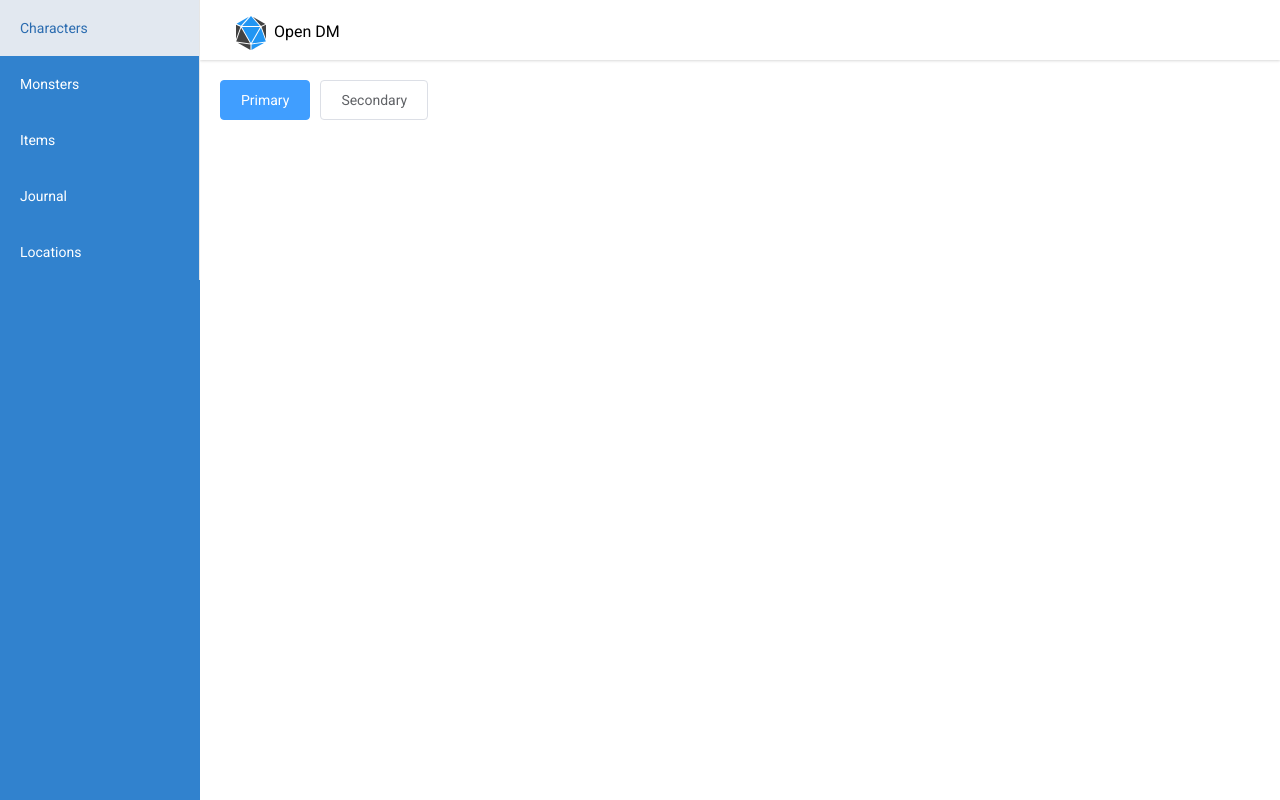
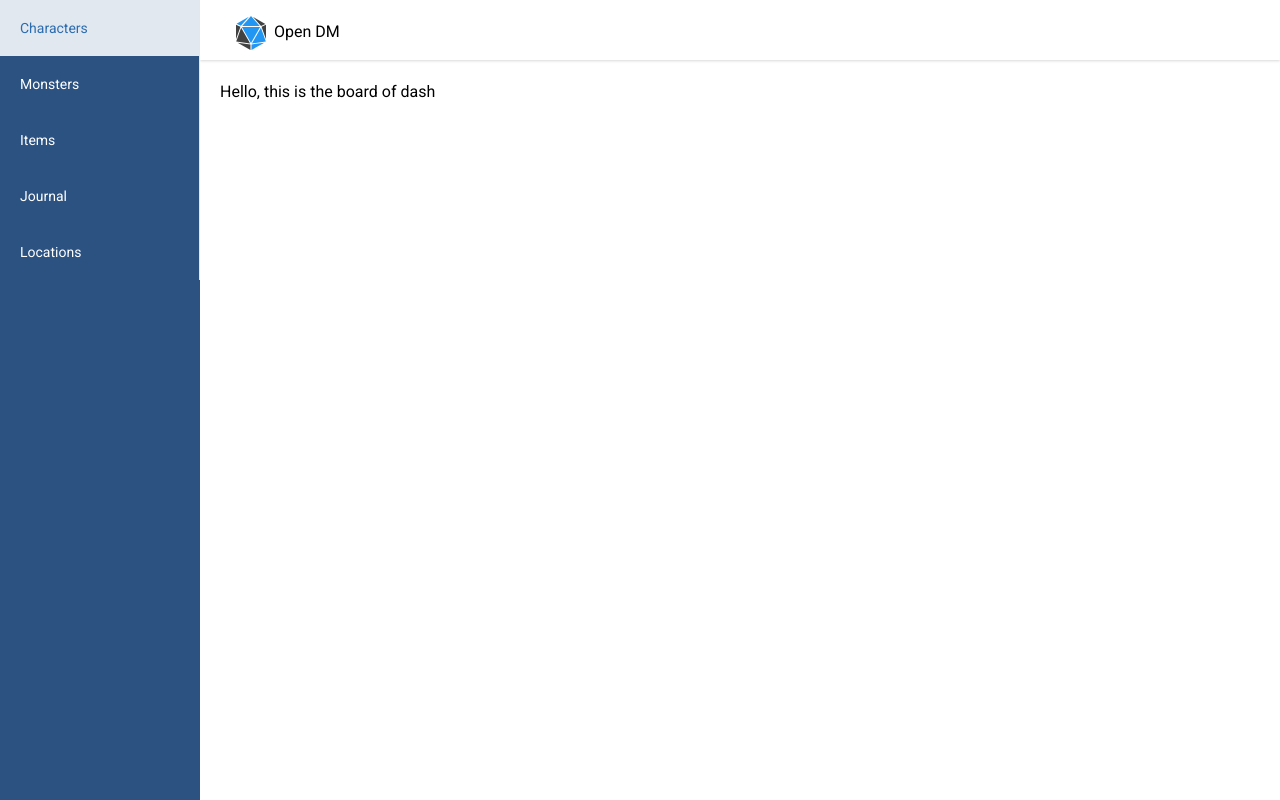
Before and after one commit to open-dm/web, a Vue app: page / in a window 1280 px wide. Built offline with nearby package versions, Linux system fonts and the light colour scheme.

Commit message:
chore: add axios and vue-router

```diff
--- a/package.json
+++ b/package.json
@@ -13,13 +13,16 @@
     "eslint-config-airbnb-base": "^14.0.0",
     "eslint-plugin-import": "^2.20.1",
     "tailwindcss": "^1.2.0",
-    "vue": "^2.6.11"
+    "vue": "^2.6.11",
+    "vue-router": "^3.1.5"
   },
   "devDependencies": {
     "@vue/cli-plugin-babel": "~4.2.0",
     "@vue/cli-plugin-eslint": "^4.2.2",
+    "@vue/cli-plugin-router": "^4.2.2",
     "@vue/cli-service": "~4.2.0",
     "@vue/eslint-config-airbnb": "^5.0.2",
+    "axios": "^0.18.0",
     "babel-eslint": "^10.0.3",
     "eslint": "^6.8.0",
     "eslint-plugin-import": "^2.20.1",
@@ -27,6 +30,7 @@
     "google-fonts-plugin": "^5.0.2",
     "sass": "^1.25.0",
     "sass-loader": "^8.0.2",
+    "vue-cli-plugin-axios": "0.0.4",
     "vue-cli-plugin-tailwind": "~1.2.0",
     "vue-template-compiler": "^2.6.11"
   },
--- a/src/App.vue
+++ b/src/App.vue
@@ -1,5 +1,9 @@
 <template>
-  <layout />
+  <layout>
+    <template #content>
+      <router-view/>
+    </template>
+  </layout>
 </template>
 
 <script>
--- a/src/components/HelloWorld.vue
+++ /dev/null
@@ -1,58 +0,0 @@
-<template>
-  <div class="hello">
-    <h1>{{ msg }}</h1>
-    <p>
-      For a guide and recipes on how to configure / customize this project,<br>
-      check out the
-      <a href="https://cli.vuejs.org" target="_blank" rel="noopener">vue-cli documentation</a>.
-    </p>
-    <h3>Installed CLI Plugins</h3>
-    <ul>
-      <li><a href="https://github.com/vuejs/vue-cli/tree/dev/packages/%40vue/cli-plugin-babel" target="_blank" rel="noopener">babel</a></li>
-      <li><a href="https://github.com/vuejs/vue-cli/tree/dev/packages/%40vue/cli-plugin-eslint" target="_blank" rel="noopener">eslint</a></li>
-    </ul>
-    <h3>Essential Links</h3>
-    <ul>
-      <li><a href="https://vuejs.org" target="_blank" rel="noopener">Core Docs</a></li>
-      <li><a href="https://forum.vuejs.org" target="_blank" rel="noopener">Forum</a></li>
-      <li><a href="https://chat.vuejs.org" target="_blank" rel="noopener">Community Chat</a></li>
-      <li><a href="https://twitter.com/vuejs" target="_blank" rel="noopener">Twitter</a></li>
-      <li><a href="https://news.vuejs.org" target="_blank" rel="noopener">News</a></li>
-    </ul>
-    <h3>Ecosystem</h3>
-    <ul>
-      <li><a href="https://router.vuejs.org" target="_blank" rel="noopener">vue-router</a></li>
-      <li><a href="https://vuex.vuejs.org" target="_blank" rel="noopener">vuex</a></li>
-      <li><a href="https://github.com/vuejs/vue-devtools#vue-devtools" target="_blank" rel="noopener">vue-devtools</a></li>
-      <li><a href="https://vue-loader.vuejs.org" target="_blank" rel="noopener">vue-loader</a></li>
-      <li><a href="https://github.com/vuejs/awesome-vue" target="_blank" rel="noopener">awesome-vue</a></li>
-    </ul>
-  </div>
-</template>
-
-<script>
-export default {
-  name: 'HelloWorld',
-  props: {
-    msg: String,
-  },
-};
-</script>
-
-<!-- Add "scoped" attribute to limit CSS to this component only -->
-<style scoped>
-h3 {
-  margin: 40px 0 0;
-}
-ul {
-  list-style-type: none;
-  padding: 0;
-}
-li {
-  display: inline-block;
-  margin: 0 10px;
-}
-a {
-  color: #42b983;
-}
-</style>
--- a/src/components/layout/Layout.vue
+++ b/src/components/layout/Layout.vue
@@ -5,7 +5,12 @@
     <el-container>
 
       <el-header class="header">
-        <div class="logo-container">
+        <div
+          class="logo-container"
+        >
+          <router-link
+            to="/"
+          >
             <img
               class="inline-block"
               alt="OpenDM logo"
@@ -13,12 +18,12 @@
               width="30px"
             >
             <span>Open DM</span>
+          </router-link>
         </div>
       </el-header>
 
       <el-main class="body">
-        <el-button type="primary">Primary</el-button>
-        <el-button type="secondary">Secondary</el-button>
+        <slot name="content" />
       </el-main>
 
     </el-container>
--- a/src/components/layout/Sidebar.vue
+++ b/src/components/layout/Sidebar.vue
@@ -5,7 +5,9 @@
   >
     <el-menu class="menu">
       <el-menu-item>Characters</el-menu-item>
-      <el-menu-item>Monsters</el-menu-item>
+      <router-link to="/monsters/list">
+        <el-menu-item>Monsters</el-menu-item>
+      </router-link>
       <el-menu-item>Items</el-menu-item>
       <el-menu-item>Journal</el-menu-item>
       <el-menu-item>Locations</el-menu-item>
@@ -20,11 +22,14 @@ export default {
 </script>
 
 <style scoped>
-.side-bar,
-.menu * {
-  @apply bg-blue-600 text-white;
+.side-bar {
+  @apply bg-blue-800;
 }
 
+.menu,
+.menu * {
+  @apply bg-transparent text-white;
+}
 
 .menu *:hover {
   @apply bg-gray-300 text-blue-700;
--- a/src/main.js
+++ b/src/main.js
@@ -1,10 +1,12 @@
 import Vue from 'vue';
+import './plugins/axios';
 import Element from 'element-ui';
 import 'element-ui/lib/theme-chalk/index.css';
 
 import App from './App.vue';
 import './assets/style/core.scss';
 import './assets/tailwind.css';
+import router from './router';
 
 
 Vue.config.productionTip = false;
@@ -12,5 +14,6 @@ Vue.config.productionTip = false;
 Vue.use(Element);
 
 new Vue({
+  router,
   render: (h) => h(App),
 }).$mount('#app');
--- /dev/null
+++ b/src/plugins/axios.js
@@ -0,0 +1,58 @@
+
+import Vue from 'vue';
+import axios from 'axios';
+
+// Full config:  https://github.com/axios/axios#request-config
+// axios.defaults.baseURL = process.env.baseURL || process.env.apiUrl || '';
+// axios.defaults.headers.common['Authorization'] = AUTH_TOKEN;
+// axios.defaults.headers.post['Content-Type'] = 'application/x-www-form-urlencoded';
+
+const config = {
+  // baseURL: process.env.baseURL || process.env.apiUrl || ""
+  // timeout: 60 * 1000, // Timeout
+  // withCredentials: true, // Check cross-site Access-Control
+};
+
+const _axios = axios.create(config);
+
+_axios.interceptors.request.use(
+  (config) =>
+    // Do something before request is sent
+    config,
+  (error) =>
+    // Do something with request error
+    Promise.reject(error),
+
+);
+
+// Add a response interceptor
+_axios.interceptors.response.use(
+  (response) =>
+    // Do something with response data
+    response,
+  (error) =>
+    // Do something with response error
+    Promise.reject(error),
+
+);
+
+Plugin.install = function (Vue, options) {
+  Vue.axios = _axios;
+  window.axios = _axios;
+  Object.defineProperties(Vue.prototype, {
+    axios: {
+      get() {
+        return _axios;
+      },
+    },
+    $axios: {
+      get() {
+        return _axios;
+      },
+    },
+  });
+};
+
+Vue.use(Plugin);
+
+export default Plugin;
--- /dev/null
+++ b/src/router/index.js
@@ -0,0 +1,26 @@
+import Vue from 'vue';
+import VueRouter from 'vue-router';
+import Home from '../views/Home.vue';
+
+Vue.use(VueRouter);
+
+const routes = [
+  {
+    path: '/',
+    name: 'Home',
+    component: Home,
+  },
+  {
+    path: '/monsters/list',
+    name: 'Monster List',
+    component: () => import(/* webpackChunkName: "Monsters" */ '../views/monsters/list/ListMonsters.vue'),
+  },
+];
+
+const router = new VueRouter({
+  mode: 'history',
+  base: process.env.BASE_URL,
+  routes,
+});
+
+export default router;
--- /dev/null
+++ b/src/views/Home.vue
@@ -0,0 +1,11 @@
+<template>
+  <div class="home">
+    Hello, this is the board of dash
+  </div>
+</template>
+
+<script>
+export default {
+  name: 'Home',
+};
+</script>
--- /dev/null
+++ b/src/views/monsters/list/ListMonsters.vue
@@ -0,0 +1,13 @@
+<template>
+  <h1>Howdy!</h1>
+</template>
+
+<script>
+export default {
+  name: 'list-monsters',
+};
+</script>
+
+<style lang="scss" scoped>
+
+</style>
```
Also changed, not shown: 1 other file (tests, documents, lock files or other folders). Lines whose indentation alone changed are shown as unchanged.
